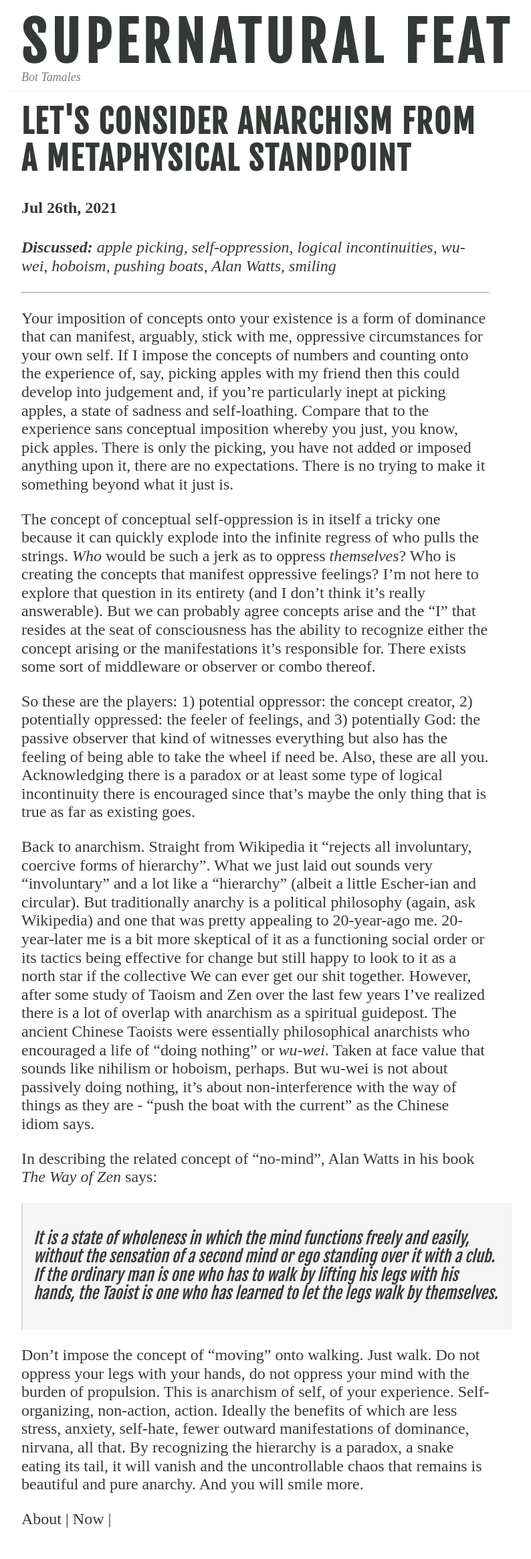
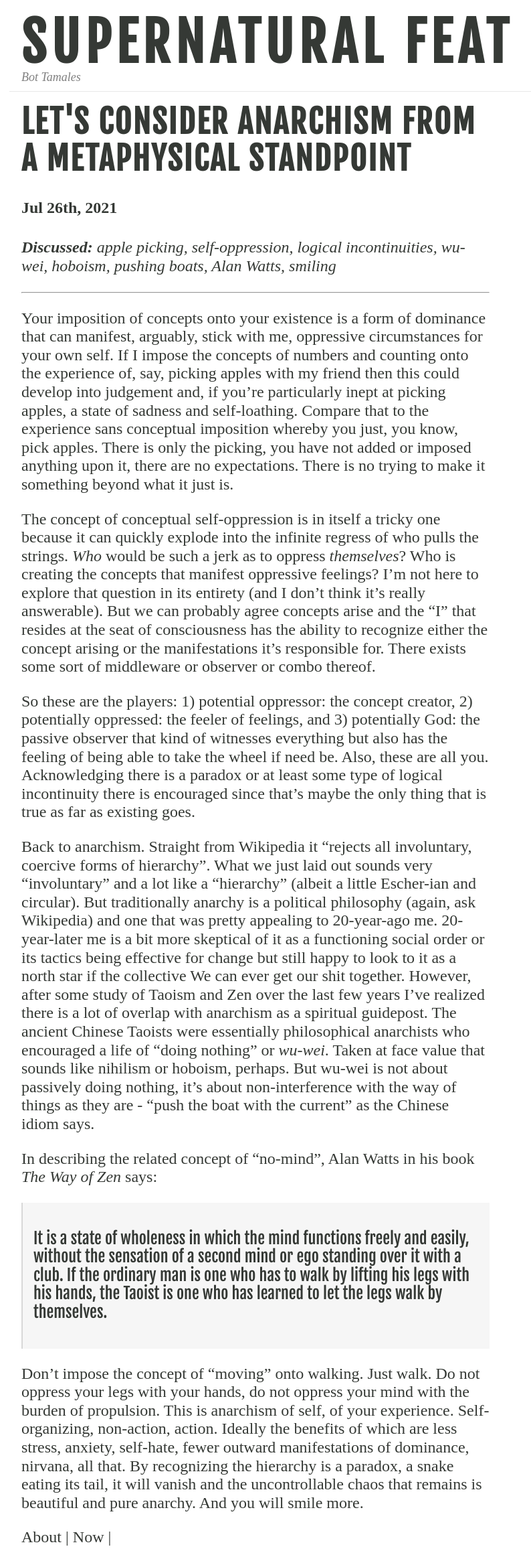
Before and after one commit to jgoggles/jgoggles.github.io, a Jekyll site: the page built from general/_posts/21-07-26-lets-consider-anarchism-from-a-metaphysical-standpoint.md, in a window 1280 px wide. Shown: the whole page at 67% size, without its empty margins (226-1020 px from the left). Built offline with Jekyll 4.4.1, drawn with Linux system fonts in a browser that asks for light colours; before the commit the page ends 2300 px from its top, so only the background shows below that.

Commit message:
Blockquote style

```diff
--- a/_sass/_base.scss
+++ b/_sass/_base.scss
@@ -48,8 +48,8 @@
   border-left: 2px solid #d8d8d8;
   font-family: $SansSerif;
   padding: 16px;
-  margin-left: 0;
-  width: 100%;
+  margin-inline-start: 0;
+  margin-inline-end: 0;
 }
 
 .container {
--- a/general/_posts/21-07-26-lets-consider-anarchism-from-a-metaphysical-standpoint.md
+++ b/general/_posts/21-07-26-lets-consider-anarchism-from-a-metaphysical-standpoint.md
@@ -49,10 +49,10 @@
 
 In describing the related concept of "no-mind", Alan Watts in his book
 _The Way of Zen_ says:
-> _It is a state of wholeness in which the mind functions freely and easily,
+> It is a state of wholeness in which the mind functions freely and easily,
 without the sensation of a second mind or ego standing over it with a club. If
 the ordinary man is one who has to walk by lifting his legs with his hands, the
-Taoist is one who has learned to let the legs walk by themselves._
+Taoist is one who has learned to let the legs walk by themselves.
 
 Don't impose the concept of "moving" onto walking. Just walk. Do not oppress
 your legs with your hands, do not oppress your mind with the burden of propulsion.
```
